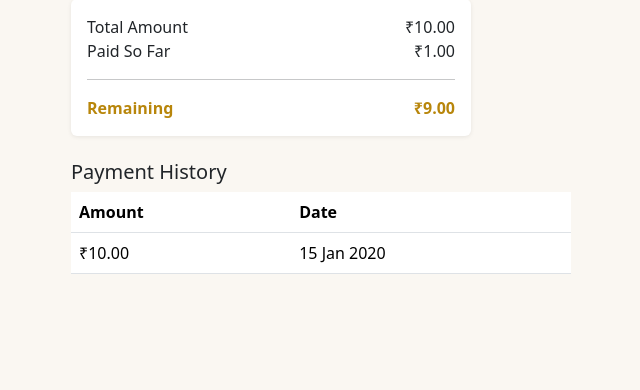
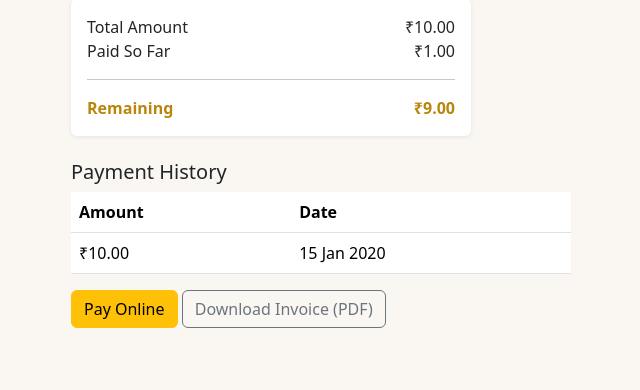
Before and after one commit to adityalakeshri6/goldsmith-management, a Django app: page /orders/1/ in a window 1280 px wide. Shown: the part 171-561 px from the top of the page, without its empty margins (11-651 px from the left). Run offline with Django 5.2, Linux system fonts and the light colour scheme; a user stored in the database is signed in; tables that the repository leaves empty hold one stand-in row (values such as "Sample post").

Commit message:
Add 'Pay Online' button for orders with remaining amount

```diff
--- a/templates/orders/detail.html
+++ b/templates/orders/detail.html
@@ -26,5 +26,8 @@
 {% if user.is_goldsmith %}
   <a href="{% url 'payments:record' order.pk %}" class="btn btn-warning">Record Payment</a>
   <a href="{% url 'orders:update_status' order.pk %}" class="btn btn-outline-primary">Update Status</a>
+{% elif order.remaining_amount > 0 %}
+  <a href="{% url 'payments:pay_online' order.pk %}" class="btn btn-warning">Pay Online</a>
 {% endif %}
+<a href="{% url 'orders:invoice' order.pk %}" class="btn btn-outline-secondary">Download Invoice (PDF)</a>
 {% endblock %}
```
